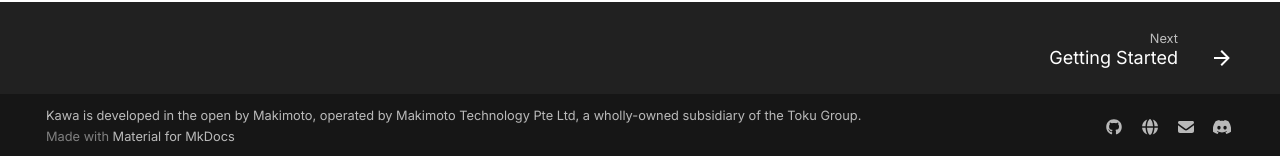
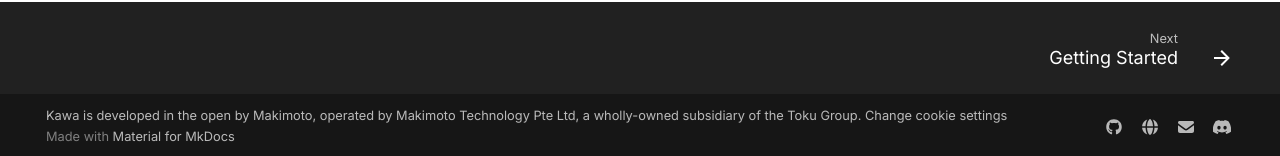
Before and after one commit to makimoto-ai/kawa, an MkDocs documentation site: the page built from docs/index.md, in a window 1280 px wide and 931 px high. Shown: the part 772-928 px from the top of the window. Built offline with MkDocs 1.6.1 and Material for MkDocs 9.7.7, drawn with Linux system fonts in a browser that asks for light colours; comment, search, counter and statistics services are not loaded; some of the changed lines change nothing that is shown.

Commit message:
fix: added consent option for cookies

```diff
--- a/mkdocs.yml
+++ b/mkdocs.yml
@@ -76,12 +76,27 @@
   - pymdownx.superfences
   - pymdownx.inlinehilite
 
-copyright: Kawa is developed in the open by Makimoto, operated by Makimoto Technology Pte Ltd, a wholly-owned subsidiary of the Toku Group.
+copyright: >-
+  Kawa is developed in the open by Makimoto, operated by Makimoto Technology Pte Ltd,
+  a wholly-owned subsidiary of the Toku Group.
+  <a href="#__consent">Change cookie settings</a>
 
 extra:
   analytics:
     provider: google
     property: G-1E67V9L3WZ
+  consent:
+    title: Cookie consent
+    description: >-
+      We use cookies to recognise your repeated visits and preferences,
+      as well as to measure the effectiveness of our documentation.
+    actions:
+      - accept
+      - reject
+      - manage
+    cookies:
+      analytics: Google Analytics
+      github: GitHub
   social:
     - icon: fontawesome/brands/github
       link: https://github.com/makimoto-ai/kawa
```
